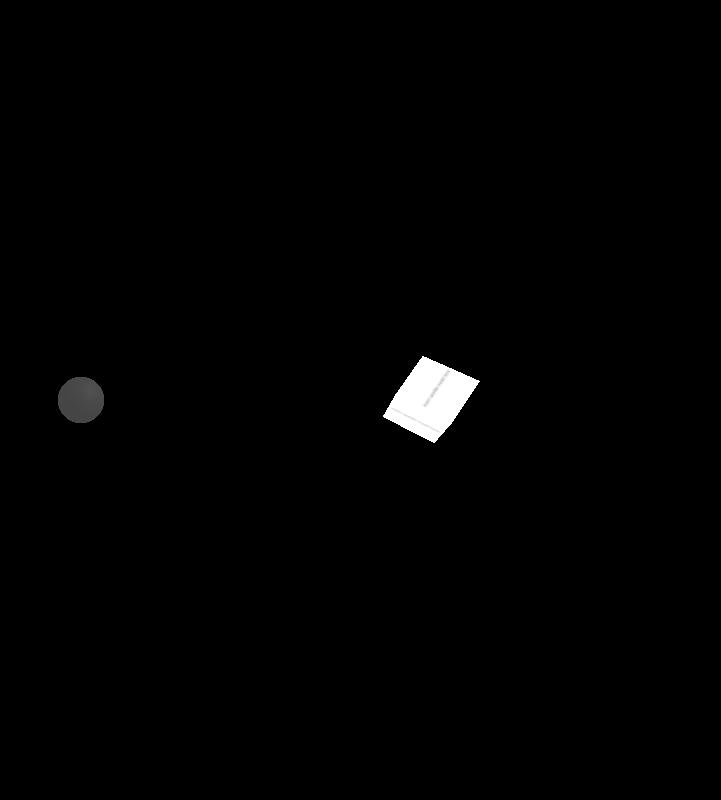
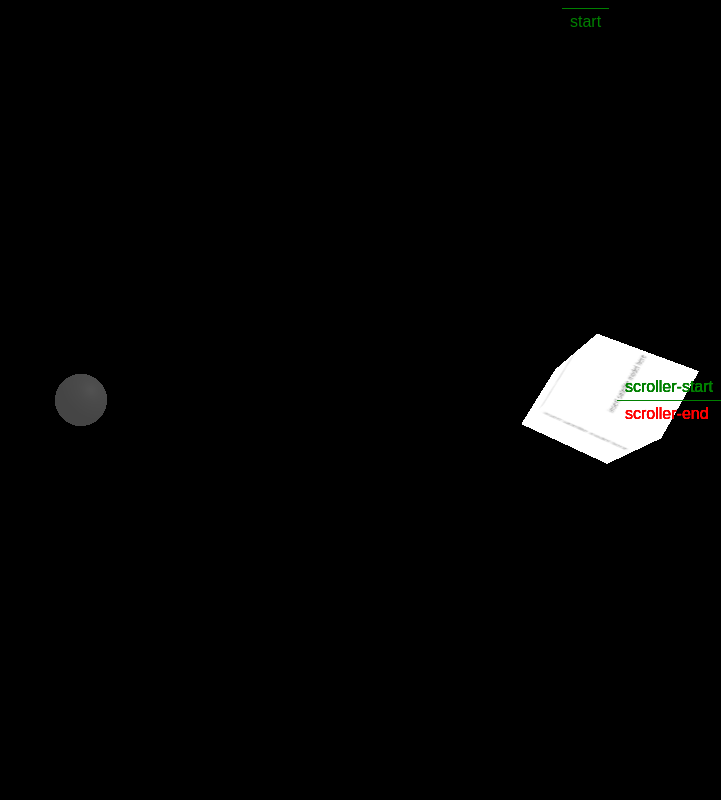
Before and after one commit to illfiction/team-anant-website, a website built with Vite: page index.html in a window 1280 px wide. Shown: the top 800 px of the page, without its empty margins (559-1280 px from the left). Built offline with nearby package versions, Linux system fonts and the light colour scheme; animation ran at ten frames a second; files whose address does not match are found by name.

Commit message:
most things are hopefullyworking

```diff
--- a/index.html
+++ b/index.html
@@ -6,9 +6,10 @@
   </head>
   <body>
     <canvas id="bg"></canvas>
-    <section id="intro" class="panel">alksdjfhgals;kdfjgha;slfjhgdjfhalgdfh</section>
-    <section id="zoom-sat" class="panel">lkjas;dlakjhsd;glajhsr;lgqhsdgl;gvans;ligaslhg</section>
+    <section id="intro" class="panel"></section>
+    <section id="zoom-sat" class="panel"></section>
     <section id="orbit-sat" class="panel"></section>
+    <section id="look-at-earth" class="panel"></section>
     <section id="fly-earth" class="panel"></section>
     <section id="team" class="panel"></section>
     <script type="module" src="src/main.js"></script>
--- a/src/animation/scroll.js
+++ b/src/animation/scroll.js
@@ -14,33 +14,89 @@ const satellite = loadSatellite()
 
 camera.lookAt(earth.position);
 
-const dummy = new THREE.Object3D();
-dummy.position.copy(camera.position);
-dummy.lookAt(satellite.position);
-const targetQuaternion = dummy.quaternion.clone();
+// const dummy = new THREE.Object3D();
+// dummy.position.copy(camera.position);
+// dummy.lookAt(satellite.position);
+// const targetQuaternion = dummy.quaternion.clone();
+
+
 
 export function startScrollAnimations(camera) {
+  const camera = createCamera()
+  const earth = loadEarth()
+  const satellite = loadSatellite()
+
+  camera.lookAt(earth.position);
+
   gsap.to(camera.position, {
-    // z: 85,
+    x: 0,
+    y: 0,
+    z: 80,
     scrollTrigger: {
-      trigger: 'intro',
+      trigger: '#intro',
       start: 'top center',
       end: 'bottom center',
       scrub: true,
+      markers: true
     }
   });
-  gsap.to(camera.quaternion, {
-    x: targetQuaternion.x,
-    y: targetQuaternion.y,
-    z: targetQuaternion.z,
-    w: -targetQuaternion.w,
+
+  gsap.to(camera.position, {
+    x: 20,
+    z: 70,
     ease: "power2.inOut",
     scrollTrigger: {
       trigger: '#zoom-sat',
       start: 'top center',
       end: 'bottom center',
       scrub: true,
-    }
-    });
-  // You can add more keyframes or lookAt changes here
+      markers: true,
+    },
+  });
+
+  gsap.fromTo(camera.position, {
+    x: 20,
+    z: 70,
+  },
+  {
+    x: 40,
+    y: 5,
+    z: 60,
+    ease: "power1.inOut",
+    onUpdate: () => {
+      camera.lookAt(satellite.position)
+    },
+    scrollTrigger: {
+      trigger: '#orbit-sat',
+      start: 'top center',
+      end: 'bottom center',
+      scrub: true,
+      markers: true,
+    },
+  });
+
+
+  const timeLine = gsap.timeline({
+    scrollTrigger: {
+      trigger: '#fly-earth',
+      start: 'top center',
+      end: 'bottom center',
+      scrub: true,
+      markers: true,
+    },
+  })
+
+  timeLine.to(camera.quaternion, {
+    x: 0.55337157109286,
+    y: 0.069171446386607,
+    z: 0.83005735663929,
+    w: 0,
+    ease: "power2.inOut"
+  })
+  .to(camera.position, {
+    // x: 40,
+    // y: 5,
+    // z: 60,
+    ease: "power2.inOut"
+  },"<")
 }
--- a/src/main.js
+++ b/src/main.js
@@ -1,4 +1,11 @@
 import './styles/style.css'
+import gsap from 'gsap'
+import * as THREE from 'three'
+import { ScrollTrigger } from 'gsap/ScrollTrigger'
+
+gsap.registerPlugin(ScrollTrigger);
+
+
 import { createScene } from './scene/scene.js'
 import { createCamera } from './scene/camera.js'
 import { addLights } from './scene/lights.js'
@@ -6,12 +13,12 @@ import { loadEarth } from './objects/earth.js'
 import { loadSatellite } from './objects/satellite.js'
 import { addStars } from './objects/stars.js'
 import { setupResizeHandler } from './utils/resize.js'
-import { startScrollAnimations } from './animation/scroll.js'
-import { add } from 'three/tsl'
+// import { startScrollAnimations } from './animation/scroll.js'
+import { createSpeedLines } from './objects/speed_lines.js';
 
 const { scene, renderer } = createScene()
 const camera = createCamera()
-camera.position.set(0, 0, 90)
+camera.position.set(0, 0, 80)
 addLights(scene)
 
 const earth = loadEarth()
@@ -22,20 +29,158 @@ scene.add(earth)
 scene.add(satellite)
 scene.add(stars)
 
+const speedLines = createSpeedLines(camera)
+
+speedLines.visible = false;
+// speedLines.material.opacity = 0;
+
 setupResizeHandler(camera, renderer)
 
-startScrollAnimations(camera)
+camera.lookAt(earth.position);
 
+gsap.to(camera.position, {
+  x: 0,
+  y: 0,
+  z: 80,
+  scrollTrigger: {
+    trigger: '#intro',
+    start: 'top center',
+    end: 'bottom center',
+    scrub: true,
+    markers: true
+  },
+  onUpdate: () => {
+    camera.lookAt(earth.position)
+  }
+});
+
+gsap.fromTo(camera.position, {
+  x: 0,
+  y: 0,
+  z: 80,
+},
+  {
+  x: 20,
+  z: 70,
+  ease: "power2.inOut",
+  scrollTrigger: {
+    trigger: '#zoom-sat',
+    start: 'top center',
+    end: 'bottom center',
+    scrub: true,
+    markers: true,
+  },
+});
+
+gsap.fromTo(camera.position, {
+  x: 20,
+  z: 70,
+},
+{
+  x: 40,
+  y: 10,
+  z: 60,
+  ease: "power1.inOut",
+  onUpdate: () => {
+    camera.lookAt(satellite.position)
+  },
+  scrollTrigger: {
+    trigger: '#orbit-sat',
+    start: 'top center',
+    end: 'bottom center',
+    scrub: true,
+    markers: true,
+  },
+});
+
+const tempObject = new THREE.Object3D()
+tempObject.position.copy(satellite.position)
+console.log(tempObject.position)
+
+gsap.to(tempObject.position,{
+  x:0,
+  y: 0,
+  z: 0,
+  ease: "sine.in",
+  onUpdate: () => {
+    camera.lookAt(tempObject.position)
+  },
+  scrollTrigger: {
+    trigger: '#look-at-earth',
+    start: 'top center',
+    end: 'bottom center',
+    scrub: true,
+    markers: true,
+  },
+});
+
+gsap.fromTo(camera.position,{
+  x: 40,
+  y: 10,
+  z: 60,
+  },
+  {
+  x: 2.5,
+  y: 0.6,
+  z: 3.68,
+  ease: "expo.out",
+  onUpdate: () => {
+    camera.lookAt(earth.position)
+    earth.rotation.y += 0.01
+  },
+  scrollTrigger: {
+    trigger: '#fly-earth',
+    start: 'top center',
+    end: 'bottom center',
+    scrub: true,
+    markers: true,
+    onEnter: () => {
+      if (speedLines && speedLines.children.length > 0) {
+        speedLines.visible = true;
+        gsap.fromTo(speedLines.children[0].material, { opacity: 0 }, {
+            opacity: 1,
+            duration: 0.5,
+            ease: "power1.out"
+        });
+      }
+    },
+    onLeaveBack: () => {
+      if (speedLines && speedLines.children.length > 0) {
+        gsap.to(speedLines.children[0].material, {
+            opacity: 0,
+            duration: 0.3,
+            onComplete: () => speedLines.visible = false
+        });
+      }
+    }
+  },
+})
+
+
+let earthRotation = true
+
+earth.rotation.x += 0.3
 function animate() {
   requestAnimationFrame(animate)
-
-    // console.log(camera.position)
-
-  earth.rotation.y += 0.005
+  if (earthRotation == true) {
+    earth.rotation.y += 0.005
+  }
   satellite.rotation.y += 0.01
   satellite.rotation.x += 0.01
   satellite.rotation.z += 0.005
 
+  if (speedLines && speedLines.visible && speedLines.children.length > 0) {
+    const lineMaterial = speedLines.children[0].material;
+    // Example: make lines move faster when opacity is higher
+    const currentSpeed = lineMaterial.opacity * 0.5; // Scale movement speed by opacity
+    speedLines.position.z += currentSpeed; // Move speedLines forward relative to camera
+
+    // Reset lines if they move too far past the camera
+    if (speedLines.position.z > 0) {
+        speedLines.position.z = -100; // Reset far behind the camera
+    }
+  }
+
   renderer.render(scene, camera)
 }
 animate()
--- /dev/null
+++ b/src/objects/speed_lines.js
@@ -0,0 +1,68 @@
+// objects/speed_lines.js
+import * as THREE from 'three';
+import { createCamera } from '../scene/camera';
+
+let speedLinesGroup;
+const numLines = 500; // Increase number of lines for easier visibility
+const lineLength = 10; // Make lines longer
+const maxSpread = 80; // Make them spread wider
+
+export function createSpeedLines(camera) {
+    if (!camera) {
+        console.error("createSpeedLines: Camera object is required.");
+        return null;
+    }
+
+    speedLinesGroup = new THREE.Group();
+
+    const positions = [];
+    const colors = [];
+    const material = new THREE.LineBasicMaterial({
+        vertexColors: true,
+        transparent: true,
+        opacity: 1.0, // <--- TEMPORARILY SET TO 1.0 FOR DEBUGGING
+        blending: THREE.AdditiveBlending,
+        depthWrite: false
+    });
+
+    for (let i = 0; i < numLines; i++) {
+        const startX = (Math.random() - 0.5) * maxSpread; // Wider spread
+        const startY = (Math.random() - 0.5) * maxSpread; // Wider spread
+        const startZ = (Math.random() - 0.5) * maxSpread * 2; // More depth variation
+
+        const directionX = (Math.random() - 0.5) * 2;
+        const directionY = (Math.random() - 0.5) * 2;
+        const directionZ = -1; // Point slightly backwards for "forward" motion
+
+        const directionVec = new THREE.Vector3(directionX, directionY, directionZ).normalize();
+
+        const endX = startX + directionVec.x * lineLength * (0.5 + Math.random());
+        const endY = startY + directionVec.y * lineLength * (0.5 + Math.random());
+        const endZ = startZ + directionVec.z * lineLength * (0.5 + Math.random());
+
+        positions.push(startX, startY, startZ);
+        positions.push(endX, endY, endZ);
+
+        const alpha = 0.5 + Math.random() * 0.5; // Ensure good alpha
+        colors.push(1, 1, 1, alpha);
+        colors.push(1, 1, 1, 0);
+    }
+
+    const geometry = new THREE.BufferGeometry();
+    geometry.setAttribute('position', new THREE.Float32BufferAttribute(positions, 3));
+    geometry.setAttribute('color', new THREE.Float32BufferAttribute(colors, 4));
+
+    const lines = new THREE.LineSegments(geometry, material);
+    speedLinesGroup.add(lines);
+
+    camera.add(speedLinesGroup);
+    // <--- ADJUST THIS: Place them closer to the camera's view
+    // If camera.near is 0.1, placing them at -5 means they are 5 units behind the camera's local origin.
+    // This should be well within the clipping planes.
+    speedLinesGroup.position.set(0, 0, -5);
+
+    // <--- TEMPORARILY SET TO TRUE FOR DEBUGGING
+    speedLinesGroup.visible = true;
+
+    return speedLinesGroup;
+}
--- a/src/objects/stars.js
+++ b/src/objects/stars.js
@@ -2,13 +2,13 @@ import * as THREE from 'three'
 
 export function addStars() {
   const geo = new THREE.BufferGeometry()
-  const starCount = 1000
+  const starCount = 2000
   const positions = []
 
   for (let i = 0; i < starCount; i++) {
-    positions.push((Math.random() - 0.5) * 200)
-    positions.push((Math.random() - 0.5) * 200)
-    positions.push((Math.random() - 0.5) * 200)
+    positions.push((Math.random() - 0.5) * 500)
+    positions.push((Math.random() - 0.5) * 500)
+    positions.push((Math.random() - 0.5) * 500)
   }
 
   geo.setAttribute('position', new THREE.Float32BufferAttribute(positions, 3))
--- a/src/styles/style.css
+++ b/src/styles/style.css
@@ -19,4 +19,8 @@ canvas {
 .panel{
   height: 150vh;
   background: transparent;
+  color: white;
 }
+#look-at-earth{
+  height: 40vh;
+}
```
